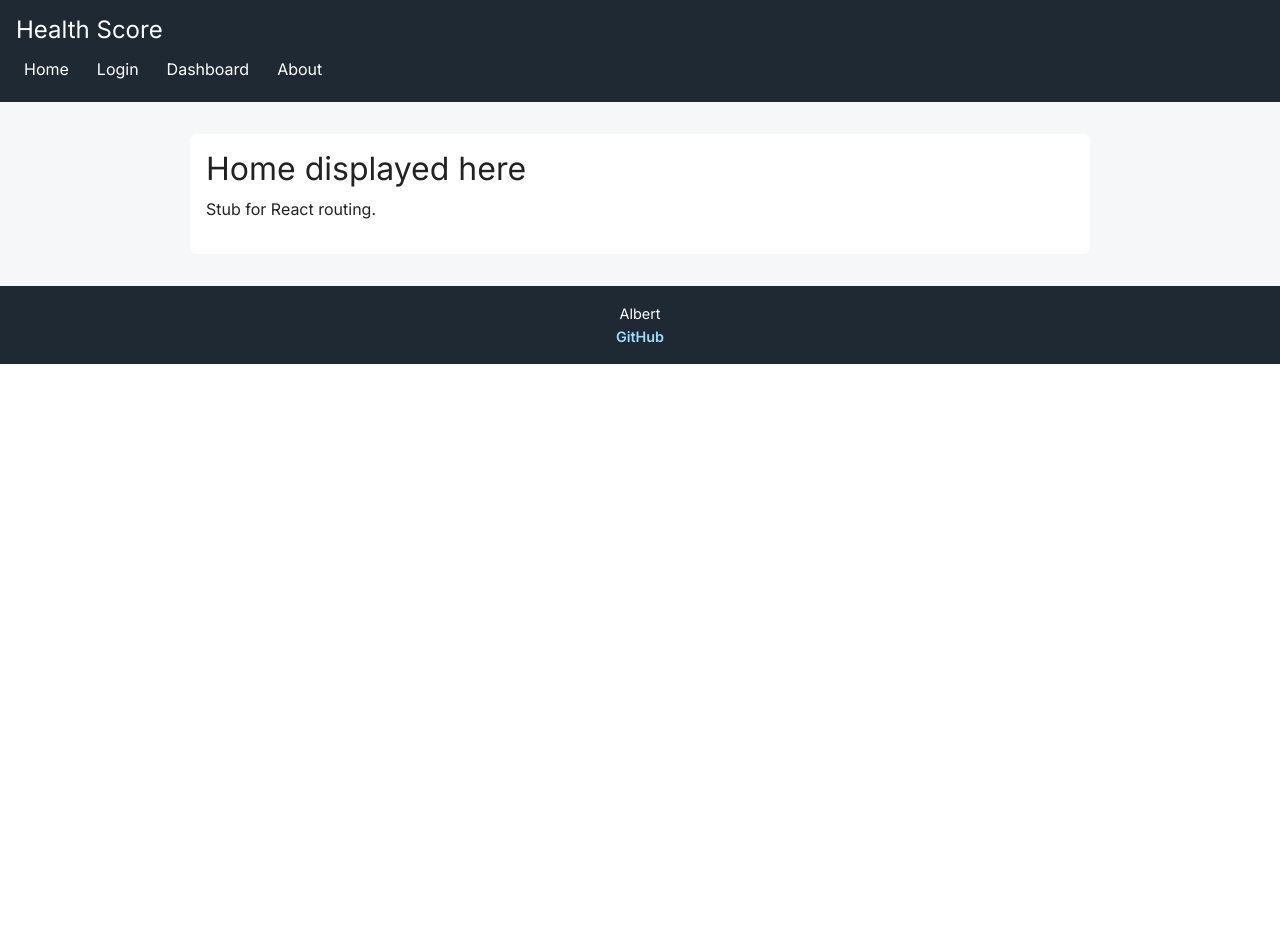
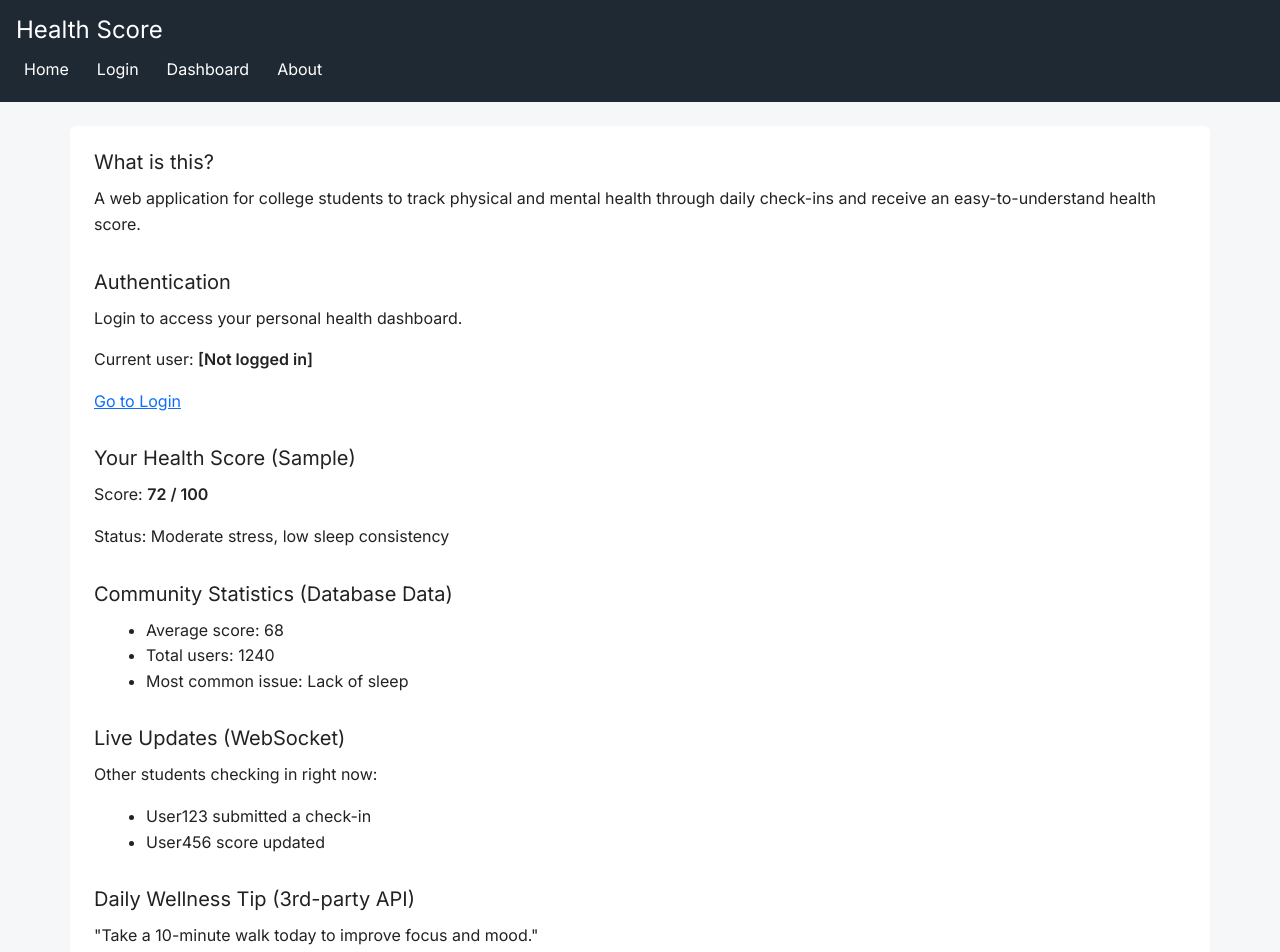
Before and after one commit to CMCHJK/startup, a React (Vite) app: page / in a window 1280 px wide. Shown: the top 952 px of the page. Before the commit the page ends 800 px from the top, so only its background shows below. Built offline with nearby package versions, Linux system fonts and the light colour scheme.

Commit message:
Port Home view to React

```diff
--- a/src/home/home.jsx
+++ b/src/home/home.jsx
@@ -1,10 +1,68 @@
 import React from 'react';
+import { Link } from 'react-router-dom';
 
 export function Home() {
   return (
-    <main>
-      <h2>Home displayed here</h2>
-      <p>Stub for React routing.</p>
+    <main className="container my-4 p-4 bg-white rounded">
+      {/* Application Description */}
+      <section>
+        <h2>What is this?</h2>
+        <p>
+          A web application for college students to track physical and mental health through daily check-ins and receive an
+          easy-to-understand health score.
+        </p>
+      </section>
+
+      {/* Authentication Placeholder */}
+      <section>
+        <h2>Authentication</h2>
+        <p>Login to access your personal health dashboard.</p>
+        <p>
+          Current user: <strong>[Not logged in]</strong>
+        </p>
+        <Link to="/login">Go to Login</Link>
+      </section>
+
+      {/* Application Data Placeholder */}
+      <section>
+        <h2>Your Health Score (Sample)</h2>
+        <p>
+          Score: <strong>72 / 100</strong>
+        </p>
+        <p>Status: Moderate stress, low sleep consistency</p>
+      </section>
+
+      {/* Database Data Placeholder */}
+      <section>
+        <h2>Community Statistics (Database Data)</h2>
+        <ul>
+          <li>Average score: 68</li>
+          <li>Total users: 1240</li>
+          <li>Most common issue: Lack of sleep</li>
+        </ul>
+      </section>
+
+      {/* WebSocket Placeholder */}
+      <section>
+        <h2>Live Updates (WebSocket)</h2>
+        <p>Other students checking in right now:</p>
+        <ul>
+          <li>User123 submitted a check-in</li>
+          <li>User456 score updated</li>
+        </ul>
+      </section>
+
+      {/* Third-party API Placeholder */}
+      <section>
+        <h2>Daily Wellness Tip (3rd-party API)</h2>
+        <p>&quot;Take a 10-minute walk today to improve focus and mood.&quot;</p>
+      </section>
+
+      {/* Images Placeholder */}
+      <section>
+        <h2>App Preview</h2>
+        <img src="/temp_pic.png" alt="App preview image" width="300" />
+      </section>
     </main>
   );
 }
```
